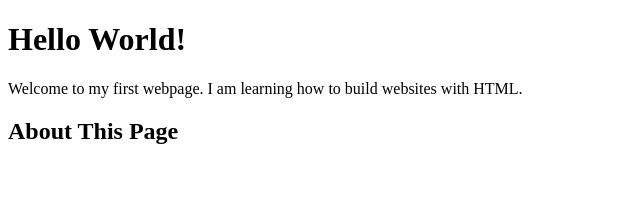
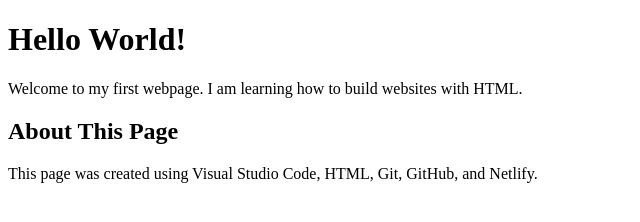
Before and after one commit to bourneto/TobyBourneMI349, a plain HTML site: page index.html in a window 1280 px wide. Shown: the whole page, without its empty margins (0-640 px from the left). Drawn offline with Linux system fonts and the light colour scheme.

Commit message:
Expand page information

```diff
--- a/index.html
+++ b/index.html
@@ -14,5 +14,6 @@
    <h1>Hello World!</h1>
    <p>Welcome to my first webpage. I am learning how to build websites with HTML.</p>
    <h2>About This Page</h2>
+   <p>This page was created using Visual Studio Code, HTML, Git, GitHub, and Netlify.</p>
 </body>
 </html>
```
